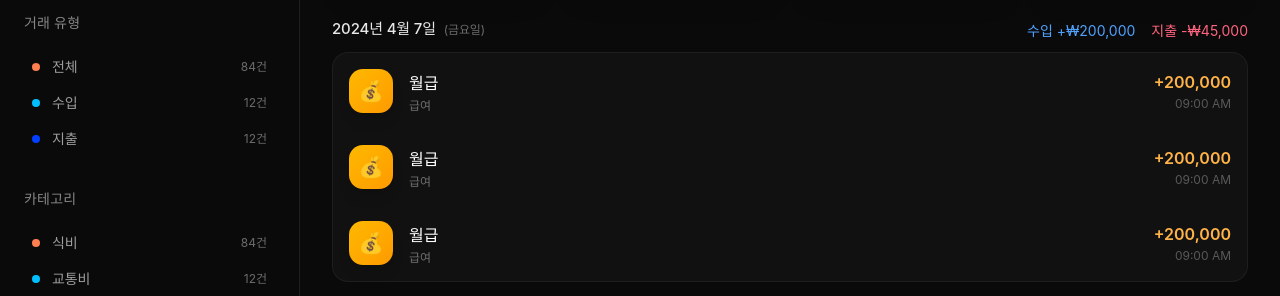
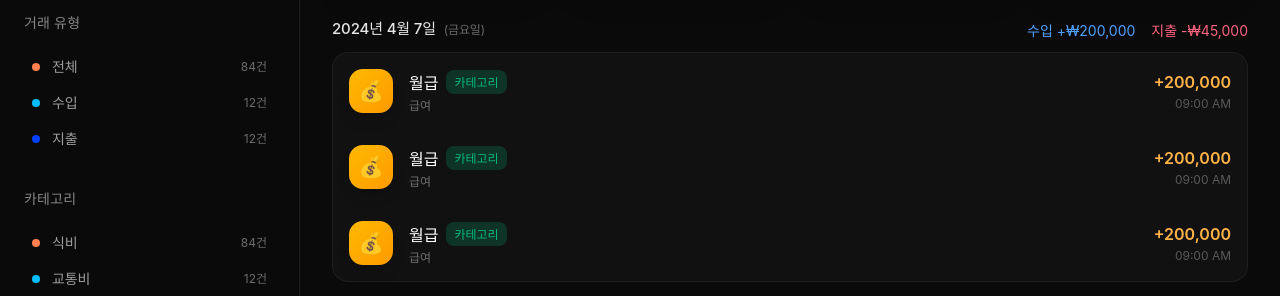
Before and after one commit to kb-7th-household-account-book/vue-account-book, a Vue app: page /transactions in a window 1280 px wide. Shown: the part 252-548 px from the top of the page. Built offline with nearby package versions, Linux system fonts and the light colour scheme; a web font is replaced by a local one.

Commit message:
feat: 카테고리 버튼 컴포넌트 추가

```diff
--- /dev/null
+++ b/src/components/Transactions/CategoryButton.vue
@@ -0,0 +1,41 @@
+<script setup>
+defineProps({
+  category: {
+    type: String,
+    default: '카테고리'
+  },
+  color: {
+    type: String,
+    default: '#00BC7D'
+  },
+  backgroundColor: {
+    type: String,
+    default: 'rgba(0, 188, 125, 0.20)'
+  }
+})
+</script>
+
+<template>
+  <div
+    class="category-tag"
+    :style="{ color: color, backgroundColor: backgroundColor }"
+  >
+    {{ category }}
+  </div>
+</template>
+
+<style scoped>
+.category-tag {
+  display: inline-flex;
+  padding: 3px 8px;
+  justify-content: center;
+  align-items: center;
+  border-radius: 8px;
+
+  font-family: Inter;
+  font-size: 11px;
+  font-weight: 500;
+  line-height: normal;
+  white-space: nowrap;
+}
+</style>
--- a/src/components/Transactions/TransactionItem.vue
+++ b/src/components/Transactions/TransactionItem.vue
@@ -1,9 +1,17 @@
+<script setup lang="ts">
+import CategoryButton from '@/components/Transactions/CategoryButton.vue';
+
+</script>
+
 <template>
   <div class="transaction-item-layout">
     <div class="left-content">
       <div class="icon-box">💰</div>
       <div class="text-group">
-        <span class="title">월급</span>
+        <div class="title-top">
+            <span class="title">월급</span>
+            <CategoryButton />
+        </div>
         <span class="category-tag">급여</span>
       </div>
     </div>
@@ -78,4 +86,10 @@
   color: rgba(255, 255, 255, 0.3);
   font-size: 12px;
 }
+
+.title-top {
+    display: flex;
+    flex-direction: row;
+    gap: 8px;
+}
 </style>
```
